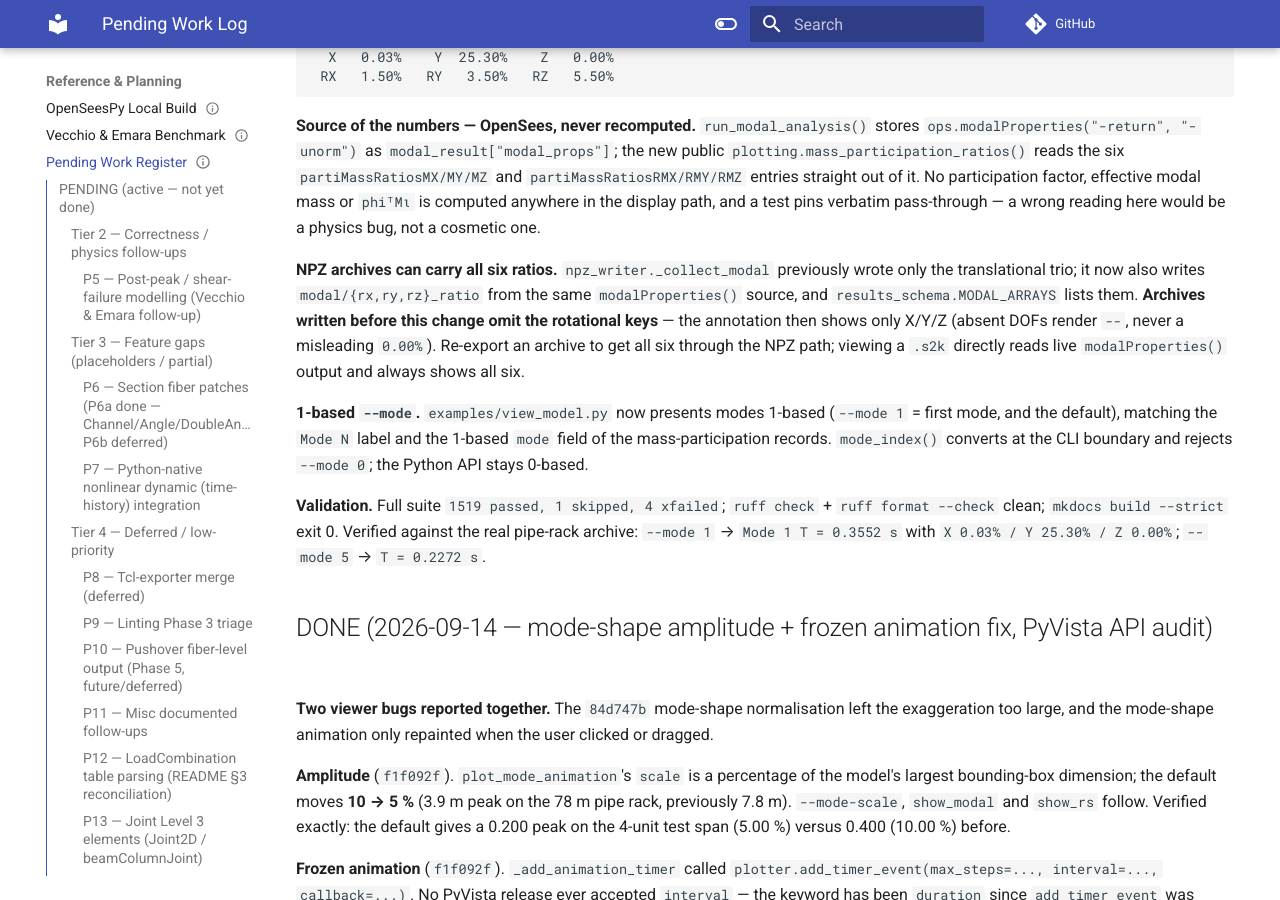
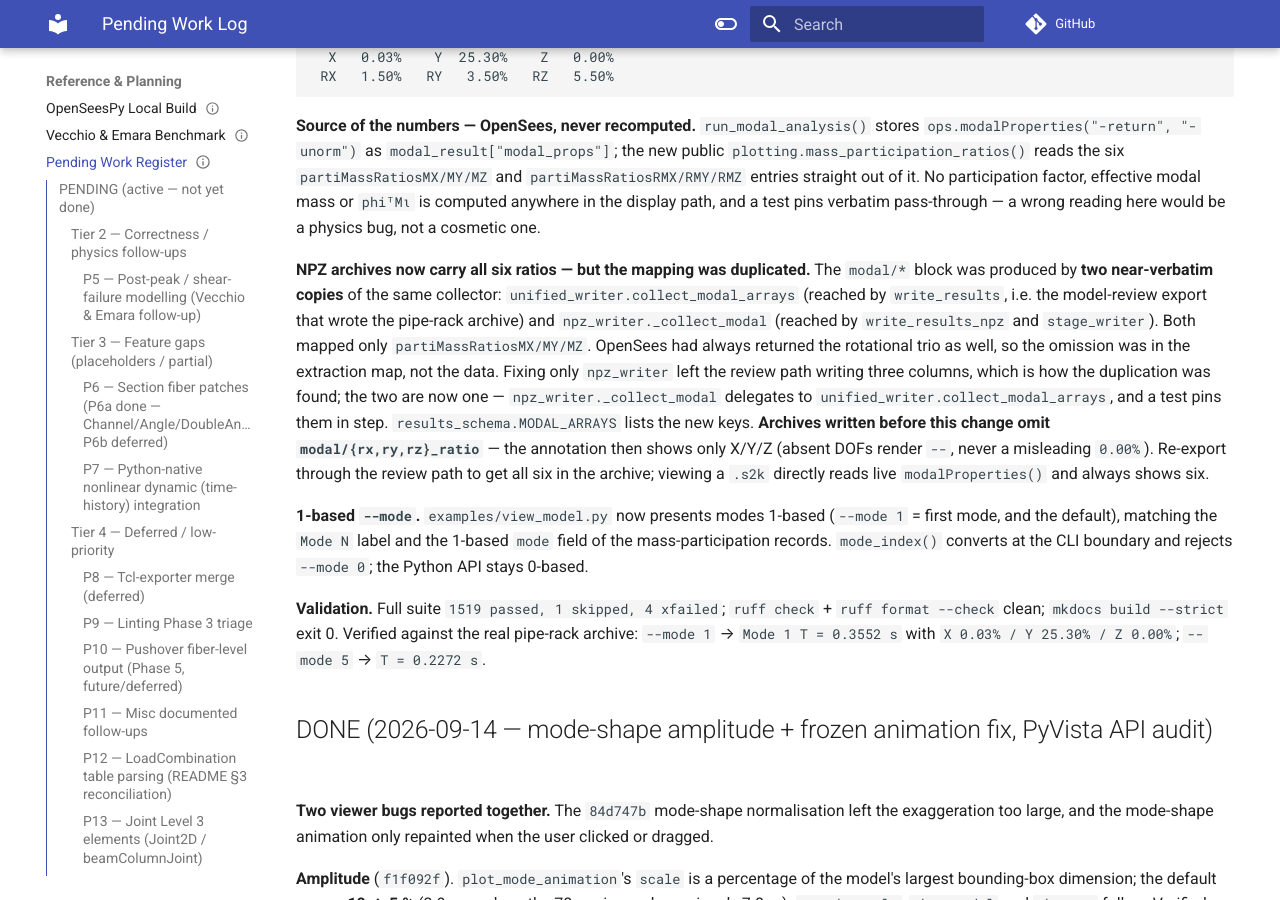
Before and after one commit to boustrephon/fea_toolkit, an MkDocs documentation site: the page built from docs/_pending_work.md, in a window 1280 px wide and 900 px high, scrolled down 7473 px. Built offline with MkDocs 1.6.1 and Material for MkDocs 9.7.7, drawn with Linux system fonts in a browser that asks for light colours; comment, search, counter and statistics services are not loaded.

Commit message:
fix(io): write the rotational participation ratios from the review export too
Root cause of the missing modal/rx_ratio etc. in the pipe-rack archive: the modal block was built by TWO near-verbatim copies of the same collector.  unified_writer.collect_modal_arrays is the one write_results uses -- i.e. the model-review export (analysis_builder, _runner_static, stage_writer) that produced the archive -- and npz_writer._collect_modal is the one write_results_npz and stage_writer use.  Both mapped only partiMassRatiosMX/MY/MZ -> modal/{mx,my,mz}_ratio, mirroring the console modal table, which printed just %X %Y %Z.  OpenSees had always returned the rotational trio as well, so the omission was in the extraction map, not the data.

The previous commit patched only npz_writer, which is why a re-run still produced three columns: my earlier advice that re-exporting would be enough was wrong for the review path.  Both collectors now emit all six.

De-duplicated: npz_writer._collect_modal is a thin delegate to unified_writer.collect_modal_arrays (function-local import, no cycle), so a modal key is added in exactly one place and the two cannot drift again.  Added test_npz_writer_modal_collector_stays_in_sync to pin that, plus test_modal_arrays_cover_six_dof_participation.

Verified by exercising the real review path on the BPPS pipe rack: write_results now emits modal/{mx,my,mz,rx,ry,rz}_ratio, and the archived modal/rx_ratio bit-matches OpenSees's live partiMassRatiosRMX for every mode checked.

Docs: dev_notes.md records the duplicated-collector hazard and the grep-for-every-writer lesson; results_schema.md names collect_modal_arrays as the single source of truth; _pending_work.md DONE entry corrected.

Validation: 1521 passed, 1 skipped, 4 xfailed; ruff check + format --check clean; mkdocs build --strict exit 0.

```diff
--- a/docs/_pending_work.md
+++ b/docs/_pending_work.md
@@ -448,14 +448,22 @@
 path, and a test pins verbatim pass-through — a wrong reading here would be a
 physics bug, not a cosmetic one.
 
-**NPZ archives can carry all six ratios.**  `npz_writer._collect_modal`
-previously wrote only the translational trio; it now also writes
-`modal/{rx,ry,rz}_ratio` from the same `modalProperties()` source, and
-`results_schema.MODAL_ARRAYS` lists them.  **Archives written before this
-change omit the rotational keys** — the annotation then shows only X/Y/Z
-(absent DOFs render `--`, never a misleading `0.00%`).  Re-export an archive to
-get all six through the NPZ path; viewing a `.s2k` directly reads live
-`modalProperties()` output and always shows all six.
+**NPZ archives now carry all six ratios — but the mapping was duplicated.**
+The `modal/*` block was produced by **two near-verbatim copies** of the same
+collector: `unified_writer.collect_modal_arrays` (reached by `write_results`,
+i.e. the model-review export that wrote the pipe-rack archive) and
+`npz_writer._collect_modal` (reached by `write_results_npz` and
+`stage_writer`).  Both mapped only `partiMassRatiosMX/MY/MZ`.  OpenSees had
+always returned the rotational trio as well, so the omission was in the
+extraction map, not the data.  Fixing only `npz_writer` left the review path
+writing three columns, which is how the duplication was found; the two are now
+one — `npz_writer._collect_modal` delegates to
+`unified_writer.collect_modal_arrays`, and a test pins them in step.
+`results_schema.MODAL_ARRAYS` lists the new keys.
+**Archives written before this change omit `modal/{rx,ry,rz}_ratio`** — the
+annotation then shows only X/Y/Z (absent DOFs render `--`, never a misleading
+`0.00%`).  Re-export through the review path to get all six in the archive;
+viewing a `.s2k` directly reads live `modalProperties()` and always shows six.
 
 **1-based `--mode`.**  `examples/view_model.py` now presents modes 1-based
 (`--mode 1` = first mode, and the default), matching the `Mode N` label and the
```
Also changed, not shown: docs/dev_notes.md (+27 -0 lines), docs/results_schema.md (+11 -6 lines), 3 other files.
